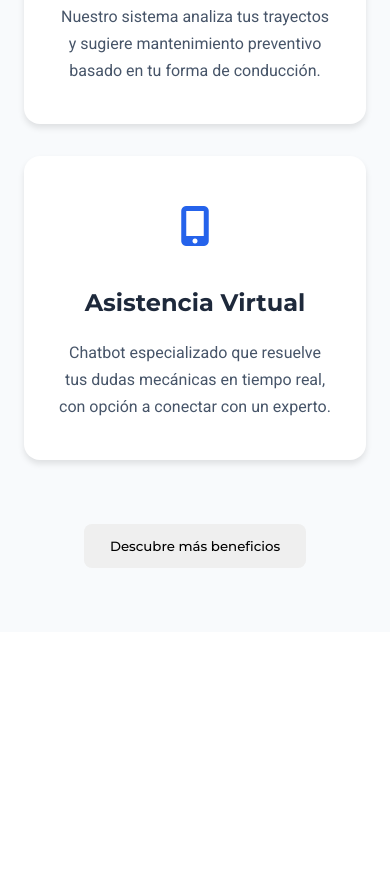
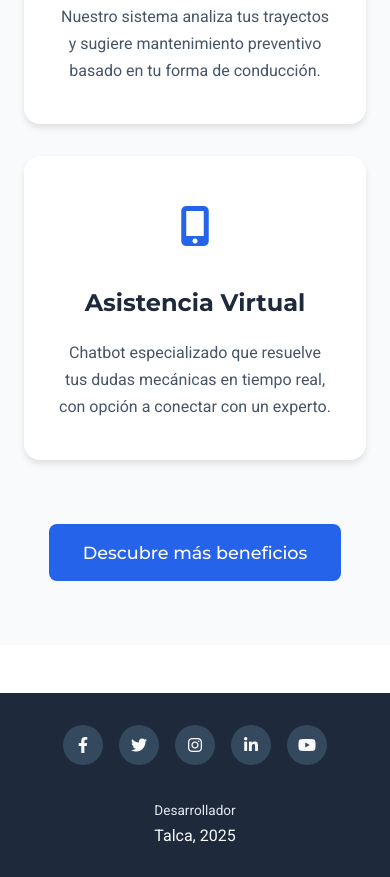
Before and after one commit to Matias-V823/website_estatico_automotriz, a plain HTML site: page index.html in a window 390 px wide. Shown: the part 4674-5551 px from the top of the page. Before the commit the page ends 5306 px from the top, so only its background shows below. Drawn offline with Linux system fonts and the light colour scheme; files that its build step writes are made by us from their sources.

Commit message:
Add a footer, apply styles, and make it responsive

```diff
--- a/index.html
+++ b/index.html
@@ -145,9 +145,38 @@
             </div>
 
             <div class="value-added__cta">
-                <button class="btn btn--primary btn--large">Descubre más beneficios</button>
+                <button class="btn btn-primary btn-large">Descubre más beneficios</button>
             </div>
         </div>
     </section>
+    <footer class="footer">
+        <div class="footer__content">
+            <div class="social__icons">
+                <a href="#" class="social__link" aria-label="Facebook">
+                    <i class="fab fa-facebook-f"></i>
+                </a>
+                <a href="#" class="social__link" aria-label="Twitter">
+                    <i class="fab fa-twitter"></i>
+                </a>
+                <a href="#" class="social__link" aria-label="Instagram">
+                    <i class="fab fa-instagram"></i>
+                </a>
+                <a href="#" class="social__link" aria-label="LinkedIn">
+                    <i class="fab fa-linkedin-in"></i>
+                </a>
+                <a href="#" class="social__link" aria-label="YouTube">
+                    <i class="fab fa-youtube"></i>
+                </a>
+            </div>
+            <div class="developer__link">
+                <a href="#">
+                    Desarrollador
+                </a>
+            </div>
+        </div>
+        <div>
+            <span>Talca, 2025</span>
+        </div>
+    </footer>
 </body>
 </html>
--- a/styles/styles.css
+++ b/styles/styles.css
@@ -473,6 +473,65 @@ body {
 }
 
 
+.footer {
+    background-color: var(--secondary-color);
+    color: var(--light-color);
+    padding: 2rem 0;
+    text-align: center;
+    margin-top: 3rem;
+}
+
+.footer__content {
+    max-width: 1200px;
+    margin: 0 auto;
+    display: flex;
+    flex-direction: row;
+    align-items: center;
+    justify-content: space-between;
+    gap: 1.5rem;
+}
+
+.social__icons {
+    display: flex;
+    gap: 1.5rem;
+    justify-content: center;
+    flex-wrap: wrap;
+}
+
+.social__link {
+    color: var(--light-color);
+    background-color: #34495e;
+    width: 40px;
+    height: 40px;
+    border-radius: 50%;
+    display: flex;
+    align-items: center;
+    justify-content: center;
+    transition: all 0.3s ease;
+    text-decoration: none;
+}
+
+.social__link:hover {
+    background-color: #e74c3c;
+    transform: translateY(-3px);
+}
+
+.social__link i {
+    font-size: 1rem;
+}
+
+.developer__link a {
+    color: var(--gray-light);
+    text-decoration: none;
+    font-size: 0.9rem;
+    transition: color 0.3s ease;
+}
+
+.developer__link a:hover {
+    color: #e74c3c;
+}
+
+
 
 @media (max-width: 1024px) {
     .hero {
@@ -570,4 +629,18 @@ body {
         grid-template-columns: 1fr;
     }
 
+    .footer__content {
+        flex-direction: column;
+        gap: 2rem;
+        padding: 0 1rem;
+    }
+
+    .social__icons {
+        gap: 1rem;
+    }
+
+    .developer__link a {
+        font-size: 0.85rem;
+    }
+
 }
```
